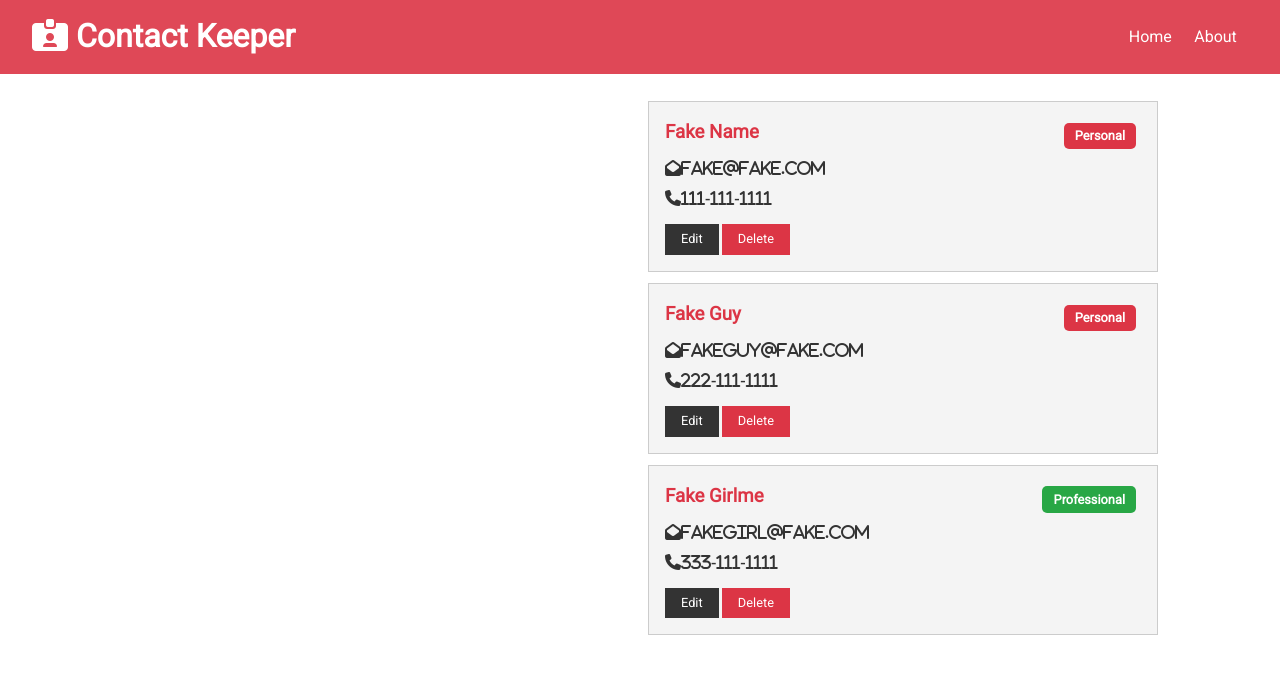
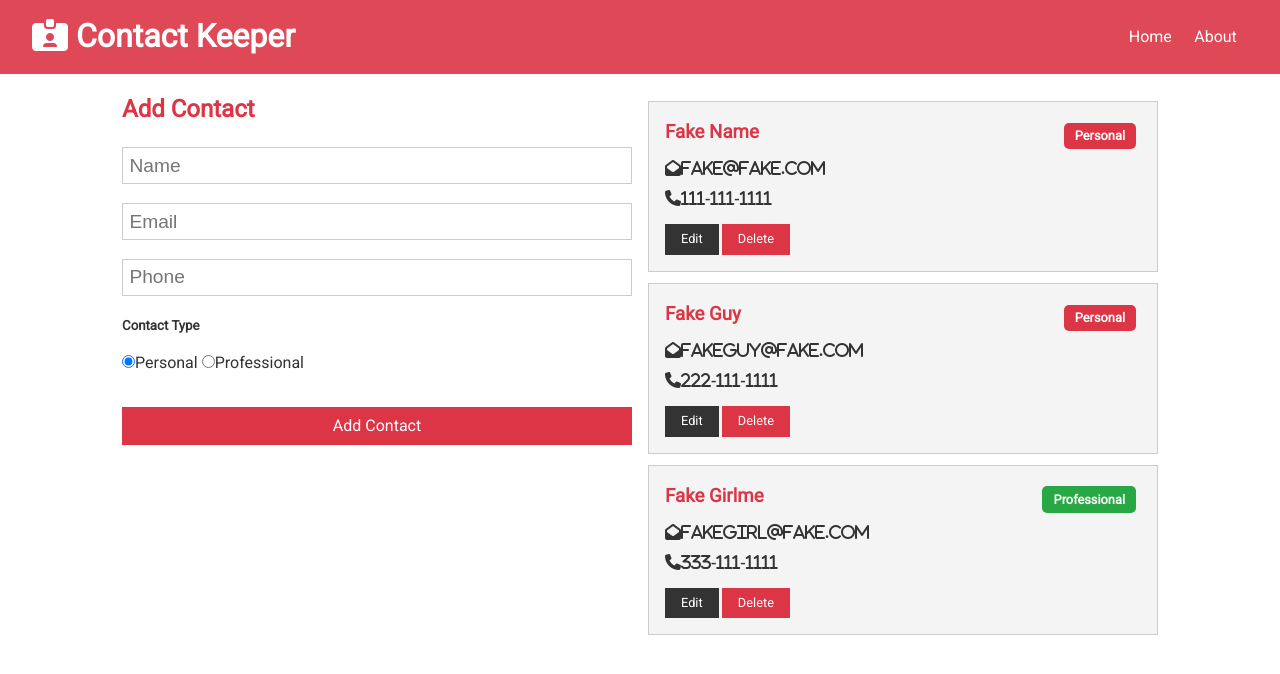
Before and after one commit to RdotSilva/MERN-MyBook-Contact-Manager, a React (Create React App) app in the folder client/: page / in a window 1280 px wide. Shown: the top 674 px of the page. Built offline with nearby package versions, Linux system fonts and the light colour scheme.

Commit message:
Add ContactForm to Home

```diff
--- a/client/src/components/pages/Home.js
+++ b/client/src/components/pages/Home.js
@@ -1,10 +1,13 @@
 import React from "react";
 import Contacts from "../contacts/Contacts";
+import ContactForm from "../contacts/ContactForm";
 
 const Home = () => {
 	return (
 		<div className="grid-2">
-			<div>{/* ContactForm */}</div>
+			<div>
+				<ContactForm />
+			</div>
 			<div>
 				<Contacts />
 			</div>
```
